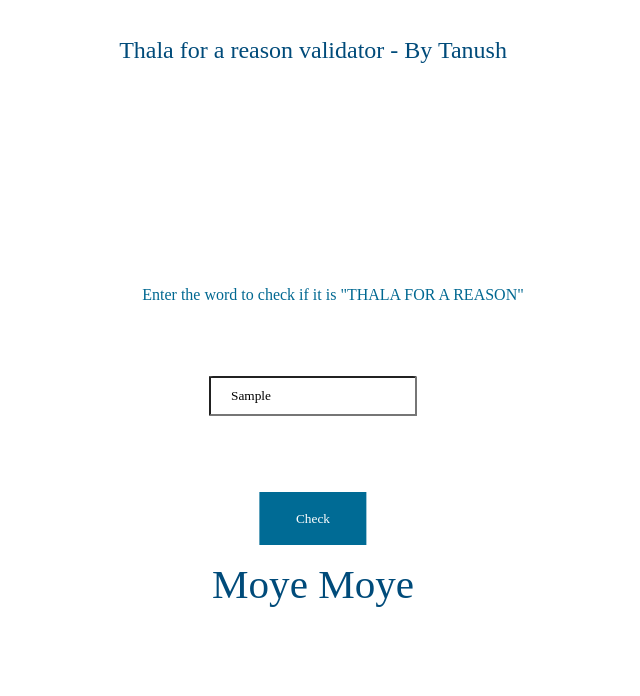
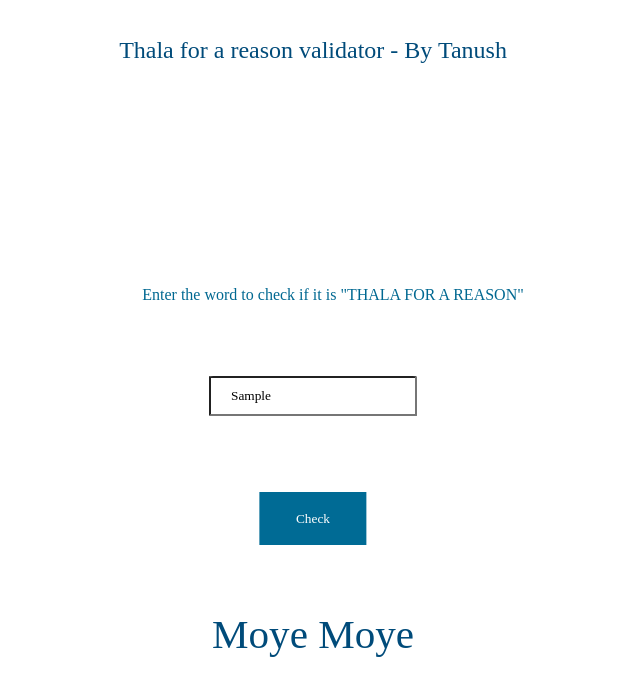
Before and after one commit to TanushIsTheBest7109/thala-validator, a plain HTML site: page index.html in a window 1280 px wide. Both pictures are taken after typing "Sample" into the empty fields and a click on the button "Check". Shown: the top 696 px of the page, without its empty margins (327-967 px from the left). Drawn offline with Linux system fonts and the light colour scheme; a web font is replaced by a local one.

Commit message:
Update style.css

```diff
--- a/style.css
+++ b/style.css
@@ -73,6 +73,7 @@ label {
     left: 50%;
     transform: translateX(-50%);
     display: none;
+    padding: 50px 0px;
 }
 
 .heading {
```
